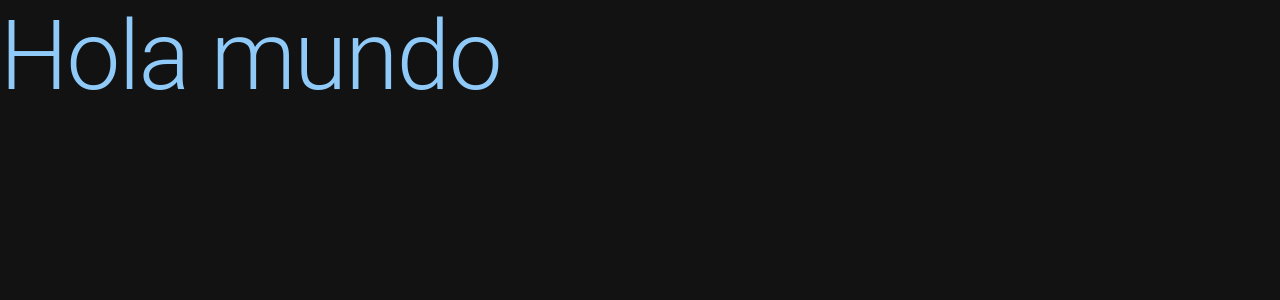
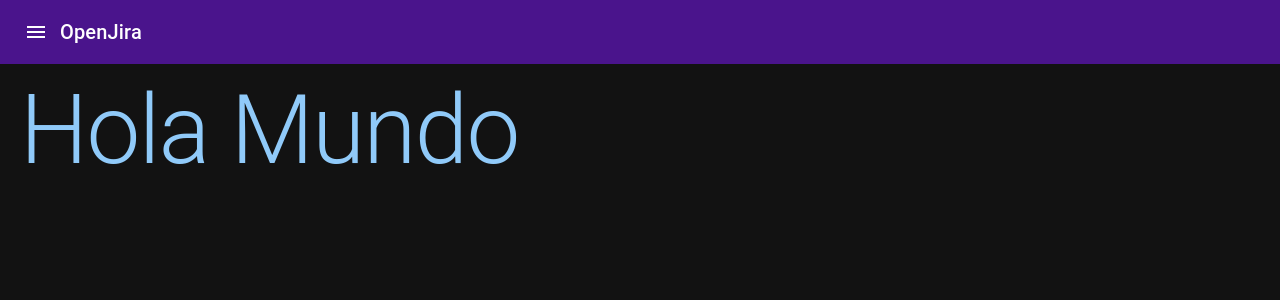
Before and after one commit to FededelRincon/openJira-next-mongo, a Next.js app: page / in a window 1280 px wide. Shown: the top 300 px of the page. Built offline with nearby package versions, Linux system fonts and the light colour scheme.

Commit message:
Layout + Navbar done

```diff
--- /dev/null
+++ b/components/layouts/Layout.tsx
@@ -0,0 +1,30 @@
+import { FC } from "react";
+import Head from "next/head"
+
+import { Box } from "@mui/material"
+import { Navbar } from '../ui';
+
+
+interface Props {
+    title?: string;
+}
+
+
+export const Layout:FC<Props> = ({ title = 'OpenJira', children }) => {
+    return (
+        <Box sx={{ flexFlow: 1 }}>
+            <Head>
+                <title>{ title }</title>
+            </Head>
+
+            {/* Navbar */}
+            <Navbar />
+
+            {/* sidebar */}
+
+            <Box sx={{ padding: '10px 20px' }}>
+                { children }
+            </Box>
+        </Box>
+    )
+}
--- /dev/null
+++ b/components/layouts/index.ts
@@ -0,0 +1,3 @@
+
+
+export * from './Layout';
--- /dev/null
+++ b/components/ui/Navbar.tsx
@@ -0,0 +1,21 @@
+import { AppBar, IconButton, Toolbar, Typography } from '@mui/material';
+import MenuOutlinedIcon from '@mui/icons-material/MenuOutlined';
+
+export const Navbar = () => {
+    return (
+        <AppBar position='sticky' elevation={0}>
+            <Toolbar>
+                <IconButton
+                    size='large'
+                    edge='start'
+                >
+                    <MenuOutlinedIcon />
+                </IconButton>
+
+                <Typography variant='h6'>
+                    OpenJira
+                </Typography>
+            </Toolbar>
+        </AppBar>
+    )
+}
--- /dev/null
+++ b/components/ui/index.ts
@@ -0,0 +1,3 @@
+
+
+export * from './Navbar';
--- a/pages/index.tsx
+++ b/pages/index.tsx
@@ -1,9 +1,12 @@
 import { Typography } from '@mui/material';
 import type { NextPage } from 'next'
+import { Layout } from '../components/layouts';
 
 const HomePage: NextPage = () => {
     return (
-        <Typography variant='h1' color='primary'>Hola mundo</Typography>
+        <Layout>
+            <Typography variant='h1' color='primary'>Hola Mundo</Typography>
+        </Layout>
     )
 }
 
--- a/themes/dark-theme.ts
+++ b/themes/dark-theme.ts
@@ -20,6 +20,15 @@
 
     },
     components: {
-
+        MuiAppBar: {
+            defaultProps: {
+                elevation : 0,
+            },
+            styleOverrides: {
+                root: {
+                    backgroundColor: '#4a148c'
+                }
+            }
+        }
     }
 });
--- a/themes/light-theme.ts
+++ b/themes/light-theme.ts
@@ -6,7 +6,7 @@
     palette: {
         mode: 'light',
         background: {
-            default: grey[400],
+            default: grey[300],
         },
         primary: {
             main: '#4a148c'
@@ -20,6 +20,16 @@
 
     },
     components: {
+        MuiAppBar: {
+            defaultProps: {
+                elevation : 0,
+            },
+            styleOverrides: {
+                root: {
+                    // backgroundColor: '#4a148c'
 
+                }
+            }
+        }
     }
 });
```
